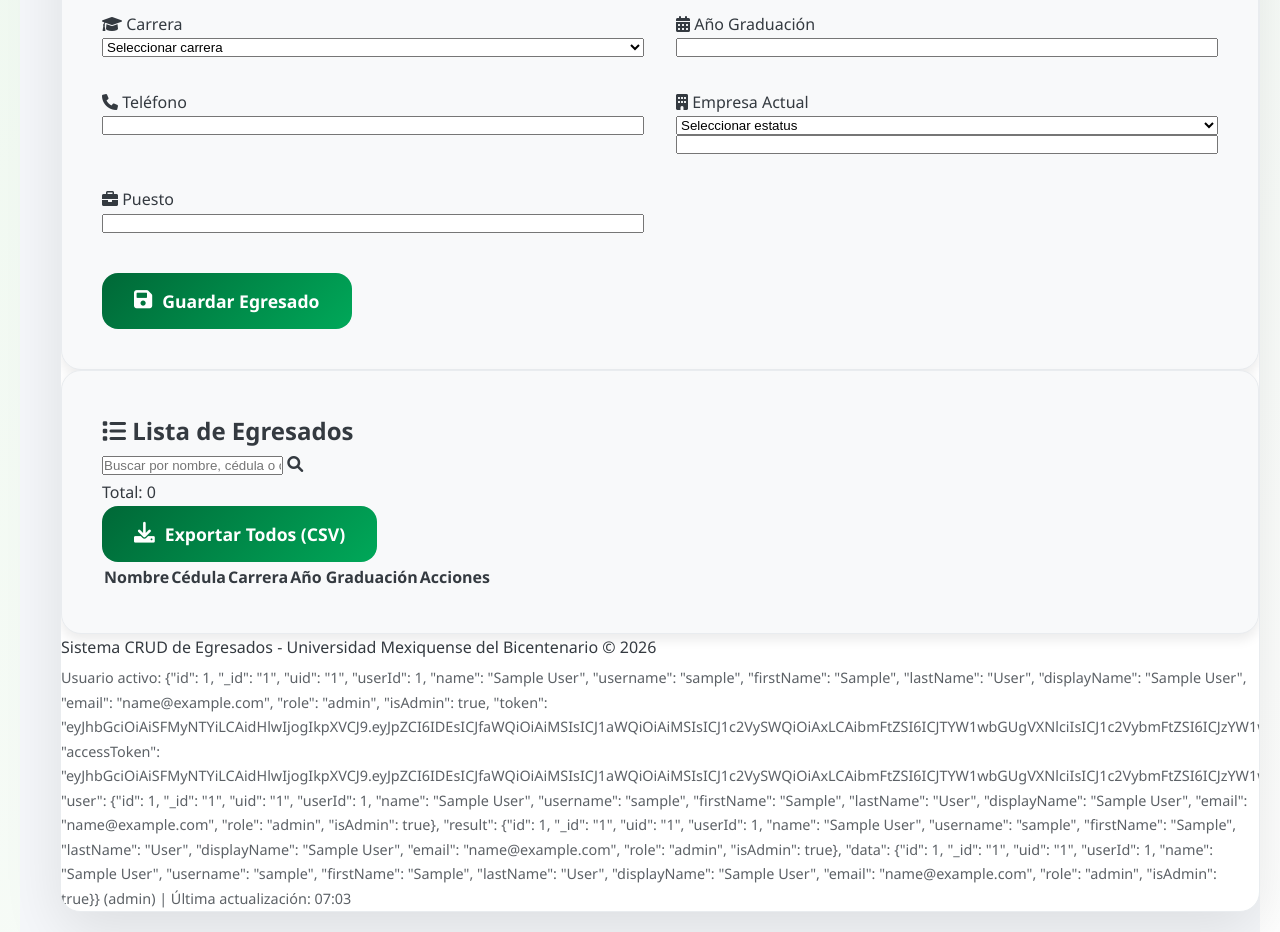
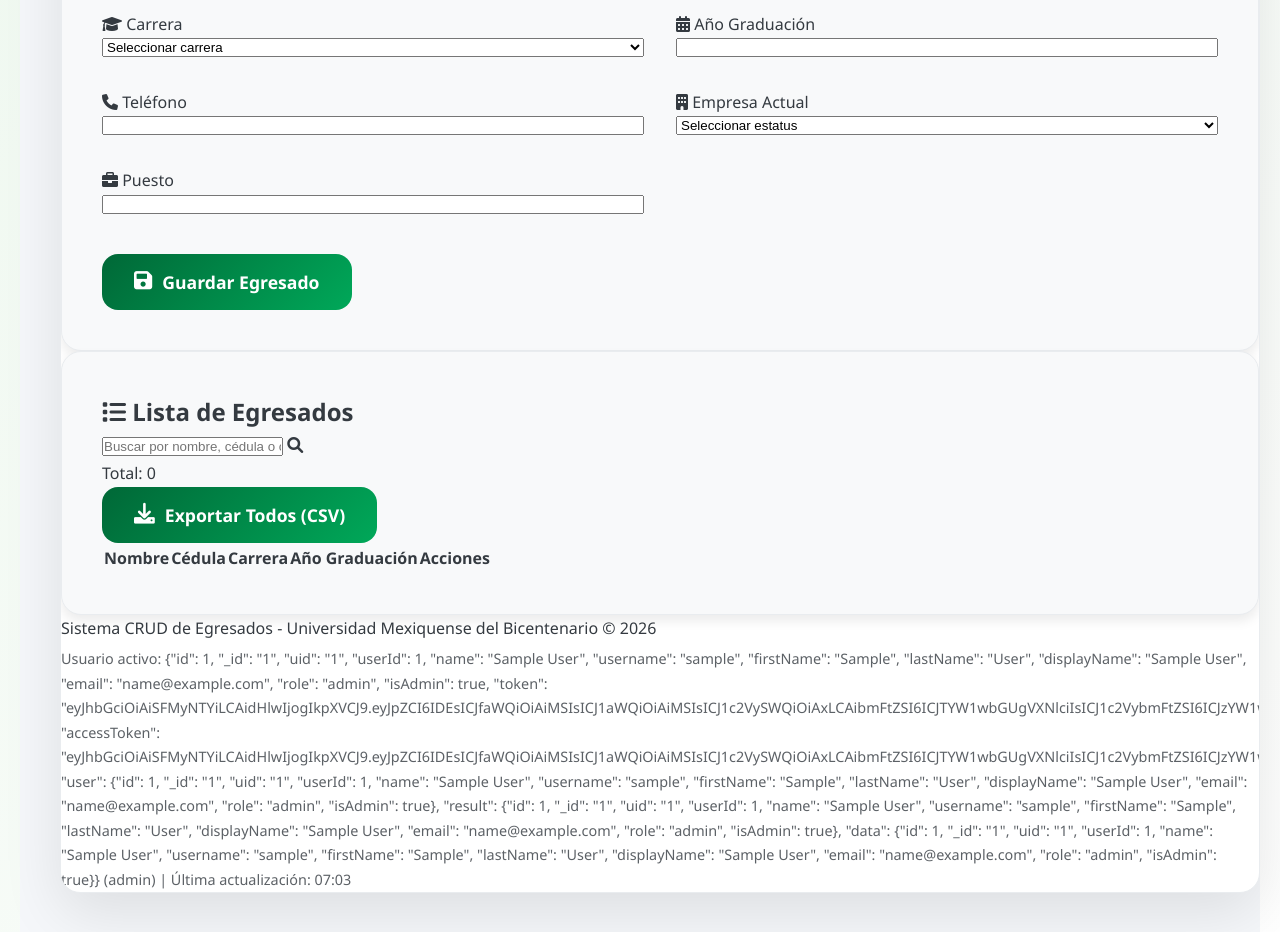
Before and after one commit to Itachposadas/api-egresados, a website: page public/dashboard.html in a window 1280 px wide. Shown: the part 1160-2092 px from the top of the page. Drawn offline with Linux system fonts and the light colour scheme; no server answers; sample sign-in values are in the browser's storage.

Commit message:
Finalizacion 11

```diff
--- a/public/dashboard.html
+++ b/public/dashboard.html
@@ -467,7 +467,6 @@
                     <option value="En seguimiento">En seguimiento</option>
                     <option value="Titulado">Titulado</option>
                   </select>
-                  <input type="text" id="empresaActual" />
                 </div>
 
                 <div class="form-group">
```
